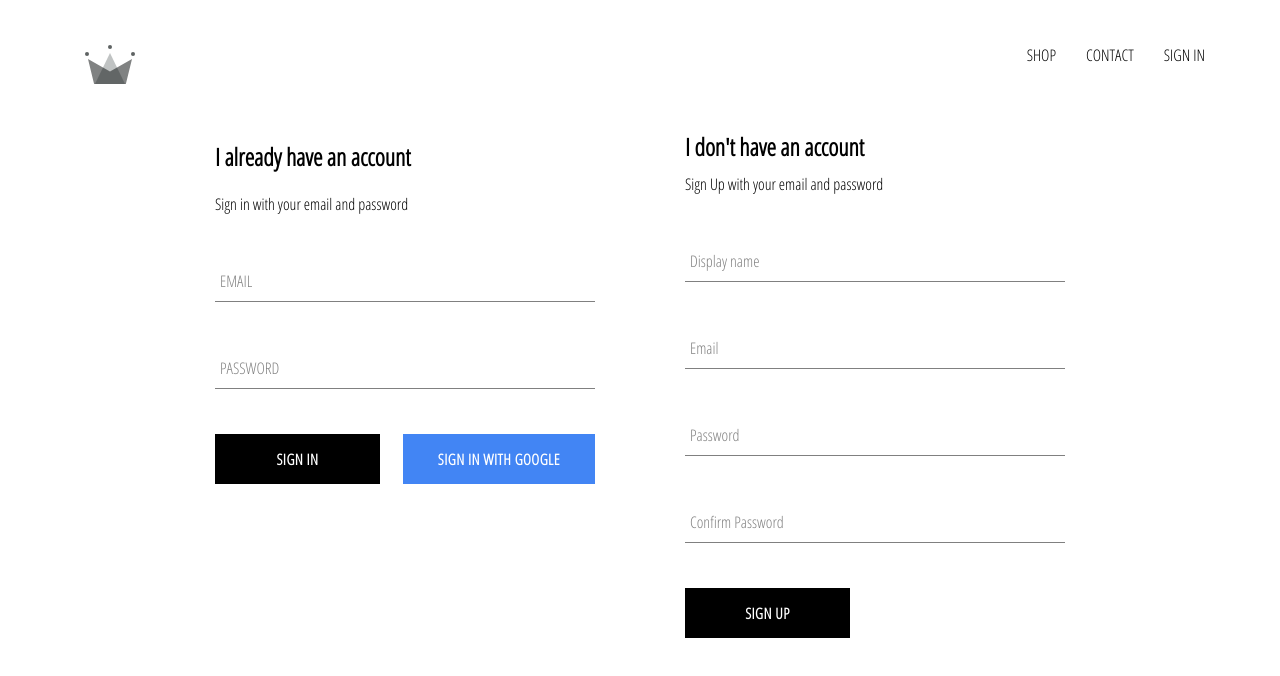
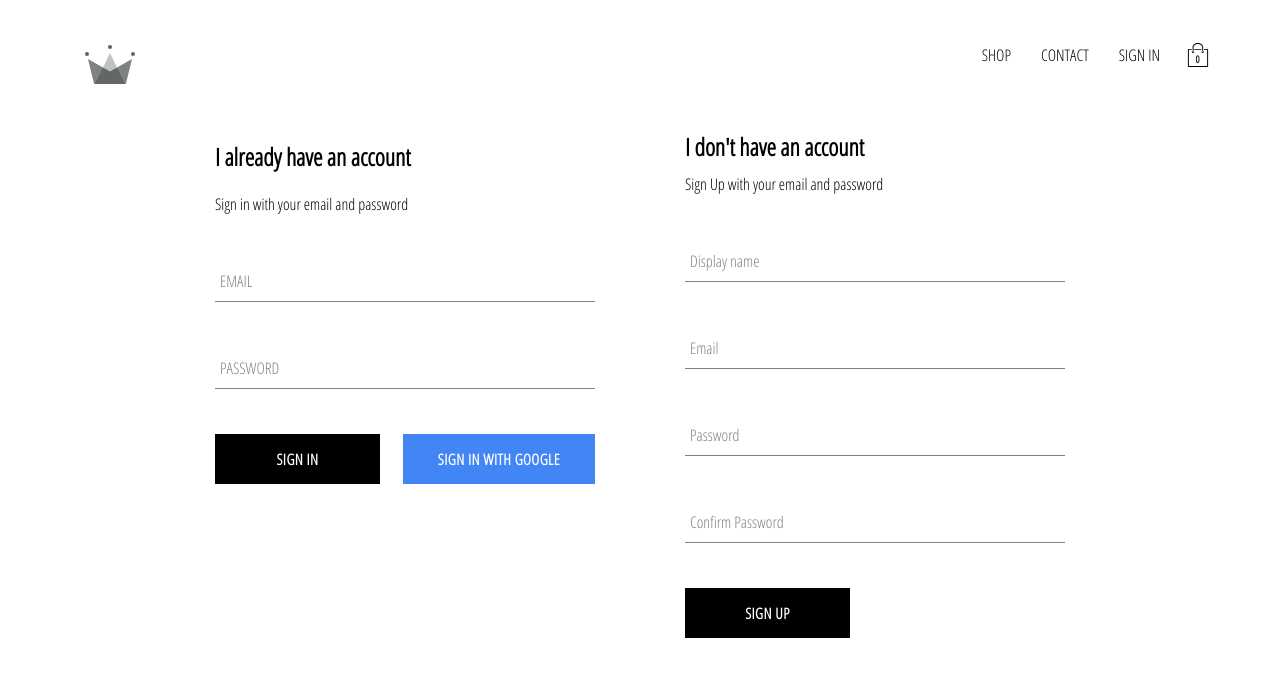
Before and after one commit to SagarNepali/snapps.wears, a React (Create React App) app: page /signin in a window 1280 px wide. Shown: the top 676 px of the page. Built offline with nearby package versions, Linux system fonts and the light colour scheme; no server answers.

Commit message:
CartIcon and CartDropdown component added with Cartreducer

```diff
--- /dev/null
+++ b/src/component/cart-dropdown/cart-dropdown.component.jsx
@@ -0,0 +1,15 @@
+import React from 'react'
+
+import './cart-dropdown.styles.scss'
+import CustomButton from '../custom-button/custom-button'
+
+
+const CartDropdown = () => (
+    <div className='cart-dropdown'>
+        <div className='cart-items'/>
+        <CustomButton >GO TO CHECKOUT</CustomButton>
+
+    </div>
+)
+
+export default CartDropdown;
--- /dev/null
+++ b/src/component/cart-dropdown/cart-dropdown.styles.scss
@@ -0,0 +1,24 @@
+.cart-dropdown {
+    position: absolute;
+    width: 240px;
+    height: 340px;
+    display: flex;
+    flex-direction: column;
+    padding: 20px;
+    border: 1px solid black;
+    background-color: white;
+    top: 90px;
+    right: 40px;
+    z-index: 5;
+
+    .cart-items {
+      height: 240px;
+      display: flex;
+      flex-direction: column;
+      overflow: scroll;
+    }
+
+    button {
+      margin-top: auto;
+    }
+  }
--- /dev/null
+++ b/src/component/cart-icon/cart-icon.component.jsx
@@ -0,0 +1,23 @@
+import React from 'react'
+import './cart-icon.styles.scss'
+import {ReactComponent as ShoppingIcon} from '../../assets/shopping-bag.svg'
+
+import {connect } from 'react-redux'
+import {toggleCartHidden} from '../../redux/reducers/cart/cart.actions'
+
+const CartIcon = ({toggleCartHidden}) => {
+    return <div className='cart-icon'>
+        <ShoppingIcon className="shopping-icon" onClick={toggleCartHidden}/>
+        <span className='item-count'>0</span>
+    </div>
+}
+
+const mapDispatchToProps = dispatch => ({
+
+    toggleCartHidden : () => dispatch(toggleCartHidden())
+
+})
+
+
+
+export default connect(null,mapDispatchToProps)(CartIcon);
--- /dev/null
+++ b/src/component/cart-icon/cart-icon.styles.scss
@@ -0,0 +1,21 @@
+.cart-icon {
+    width: 45px;
+    height: 45px;
+    position: relative;
+    display: flex;
+    align-items: center;
+    justify-content: center;
+    cursor: pointer;
+
+    .shopping-icon {
+      width: 24px;
+      height: 24px;
+    }
+
+    .item-count {
+      position: absolute;
+      font-size: 10px;
+      font-weight: bold;
+      bottom: 12px;
+    }
+  }
--- a/src/component/collection-item/collection-item.jsx
+++ b/src/component/collection-item/collection-item.jsx
@@ -9,7 +9,7 @@
             />
                 <div className="collection-footer">
                     <span className="name">{name}</span>
-                    <span className="price">{price} </span>
+                    <span className="price">${price} </span>
                 </div>
         </div>
 )
--- a/src/component/header/header.jsx
+++ b/src/component/header/header.jsx
@@ -5,8 +5,11 @@
 import {connect} from 'react-redux'
 import './header.scss'
 import {auth} from '../../firebase/firebase.utils'
+import CartIcon from '../cart-icon/cart-icon.component'
 
-const Header = ({currentUser}) => (
+import CartDropdown from '../cart-dropdown/cart-dropdown.component'
+
+const Header = ({currentUser,hidden}) => (
     <div className='header'>
         <Link className="logo-container" to="/">
             <Logo/>
@@ -20,13 +23,19 @@
                 :<Link className="option" to='/signin'>SIGN IN</Link>
 
             }
+            <CartIcon/>
+        </div>
+        {
+            hidden ? null :
+            <CartDropdown/>
+        }
 
-        </div>
     </div>
 )
- const mapStateToProps = state =>({
+ const mapStateToProps = ({user:{currentUser}, cart: {hidden}}) =>({
 
-    currentUser : state.user.currentUser
+    currentUser,
+    hidden
 })
 
 export default connect(mapStateToProps)(Header);
--- /dev/null
+++ b/src/redux/reducers/cart/cart.actions.jsx
@@ -0,0 +1,9 @@
+import  CartActionTypes from './cart.types'
+
+
+
+export const toggleCartHidden = () => ({
+
+    type: CartActionTypes.TOGGLE_CART_HIDDEN
+
+});
--- /dev/null
+++ b/src/redux/reducers/cart/cart.reducer.jsx
@@ -0,0 +1,26 @@
+import React from 'react'
+import  CartActionTypes from './cart.types'
+
+
+const INITIAL_STATE = {
+
+    hidden: true
+}
+
+const CartReducer = (state = INITIAL_STATE,action) => {
+
+    switch(action.type){
+
+        case CartActionTypes.TOGGLE_CART_HIDDEN:
+            return {
+                ...state,
+                hidden: !state.hidden
+
+            }
+
+        default:
+                return state;
+    }
+}
+
+export default CartReducer;
--- /dev/null
+++ b/src/redux/reducers/cart/cart.types.jsx
@@ -0,0 +1,5 @@
+const CartActionTypes = {
+    TOGGLE_CART_HIDDEN : 'TOGGLE_CART_HIDDEN'
+}
+
+export default CartActionTypes;
--- a/src/redux/reducers/root-reducer.jsx
+++ b/src/redux/reducers/root-reducer.jsx
@@ -1,8 +1,10 @@
 import {combineReducers} from 'redux';
 
 import userReducer from '../reducers/user/user.reducer'
+import cartReducer  from './cart/cart.reducer';
 
 
 export default combineReducers({
-    user:userReducer
+    user: userReducer,
+    cart: cartReducer
 });
```
Also changed, not shown: src/assets/shopping-bag.svg (added).
